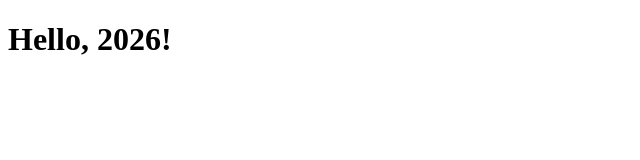
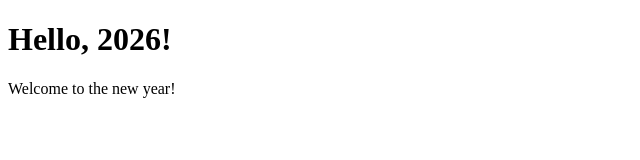
Before and after one commit to ylarinne/gh900202601demo1, a plain HTML site: page hello.html in a window 1280 px wide. Shown: the whole page, without its empty margins (0-640 px from the left). Drawn offline with Linux system fonts and the light colour scheme.

Commit message:
Add welcome message to hello.html

```diff
--- a/hello.html
+++ b/hello.html
@@ -7,5 +7,6 @@
 </head>
 <body>
     <h1>Hello, 2026!</h1>
+    <p>Welcome to the new year!</p>
 </body>
 </html>
```
